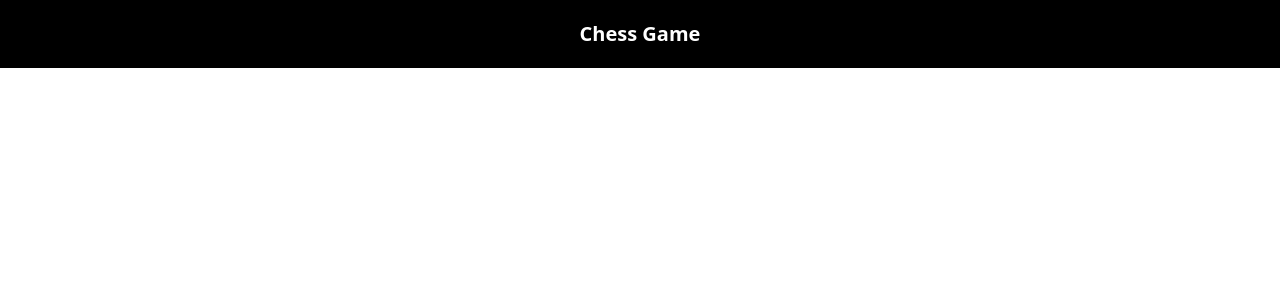
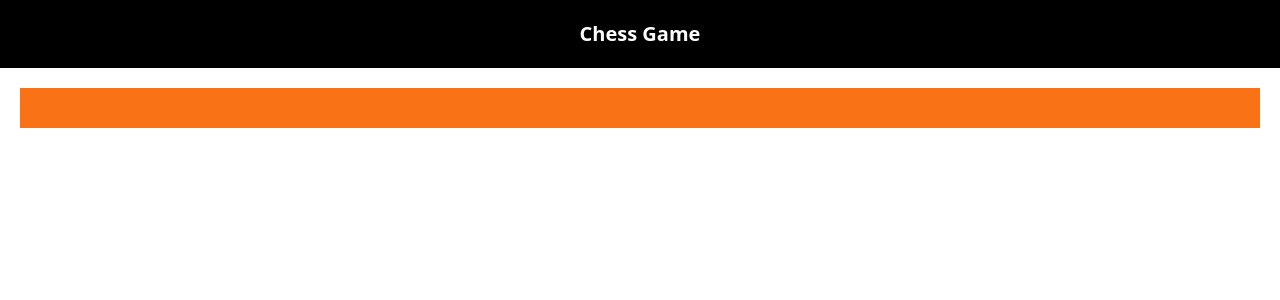
Before and after one commit to 9Zach4/chessgame, a React (Create React App) app: page / in a window 1280 px wide. Shown: the top 300 px of the page. Built offline with nearby package versions, Linux system fonts and the light colour scheme.

Commit message:
chessboard init

```diff
--- a/src/components/App.jsx
+++ b/src/components/App.jsx
@@ -1,10 +1,16 @@
+import React from "react"
+import Chessboard from "./Chessboard"
+
 const App = () => (
-
+  <div>
     <div className="flex justify-center bg-black py-5">
       <h1 className="text-white text-xl font-bold">Chess Game</h1>
     </div>
 
+    <div className="flex justify-center m-5 bg-black py-5 bg-orange-500	">
+        <Chessboard />
+    </div>
+  </div>
 )
 
-
 export default App
--- /dev/null
+++ b/src/components/Chessboard.jsx
@@ -0,0 +1,7 @@
+const chessBoard = () => (
+  <div className="flex mx-6 bg-black">
+
+</div>
+)
+
+export default chessBoard
```
